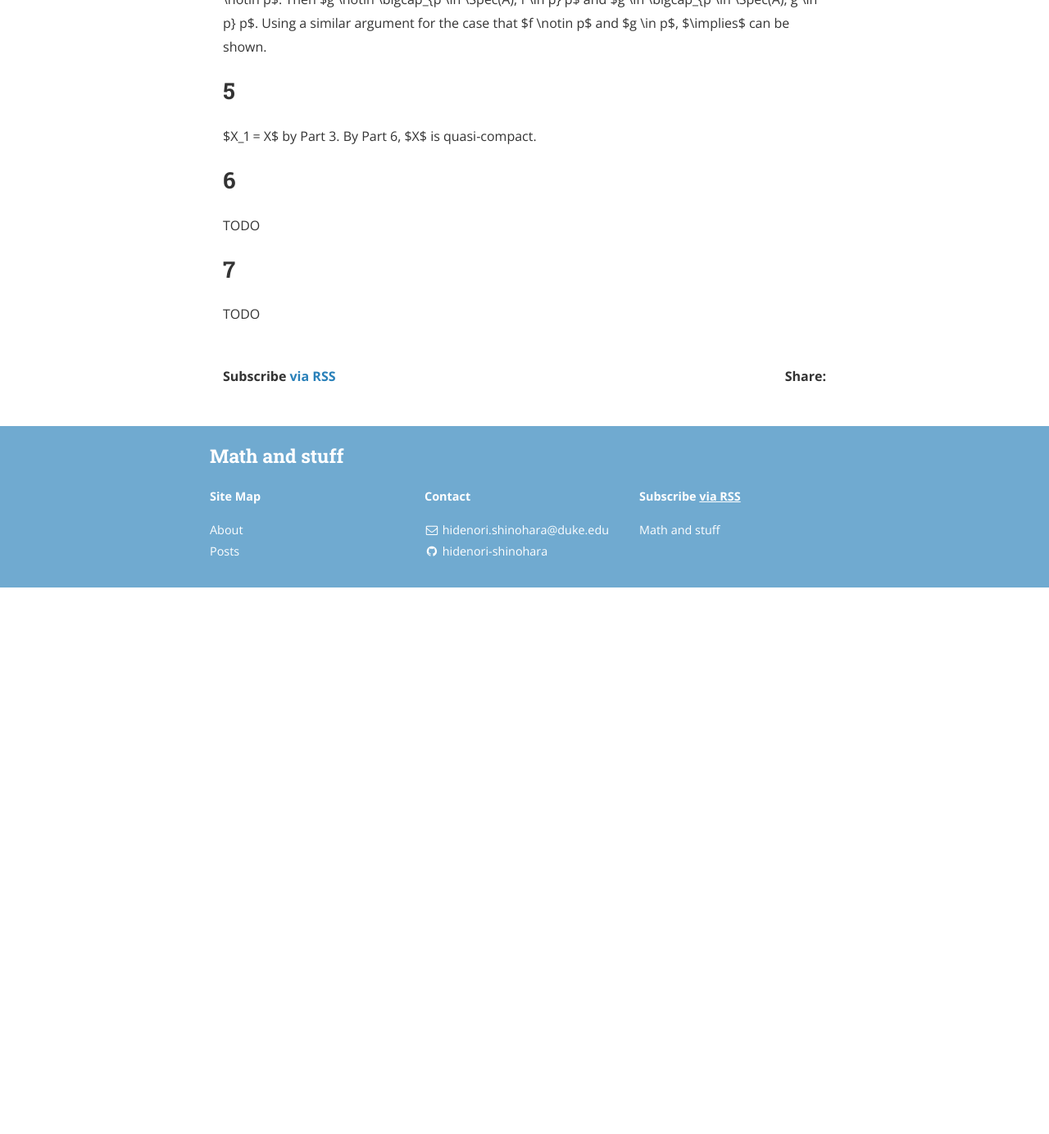
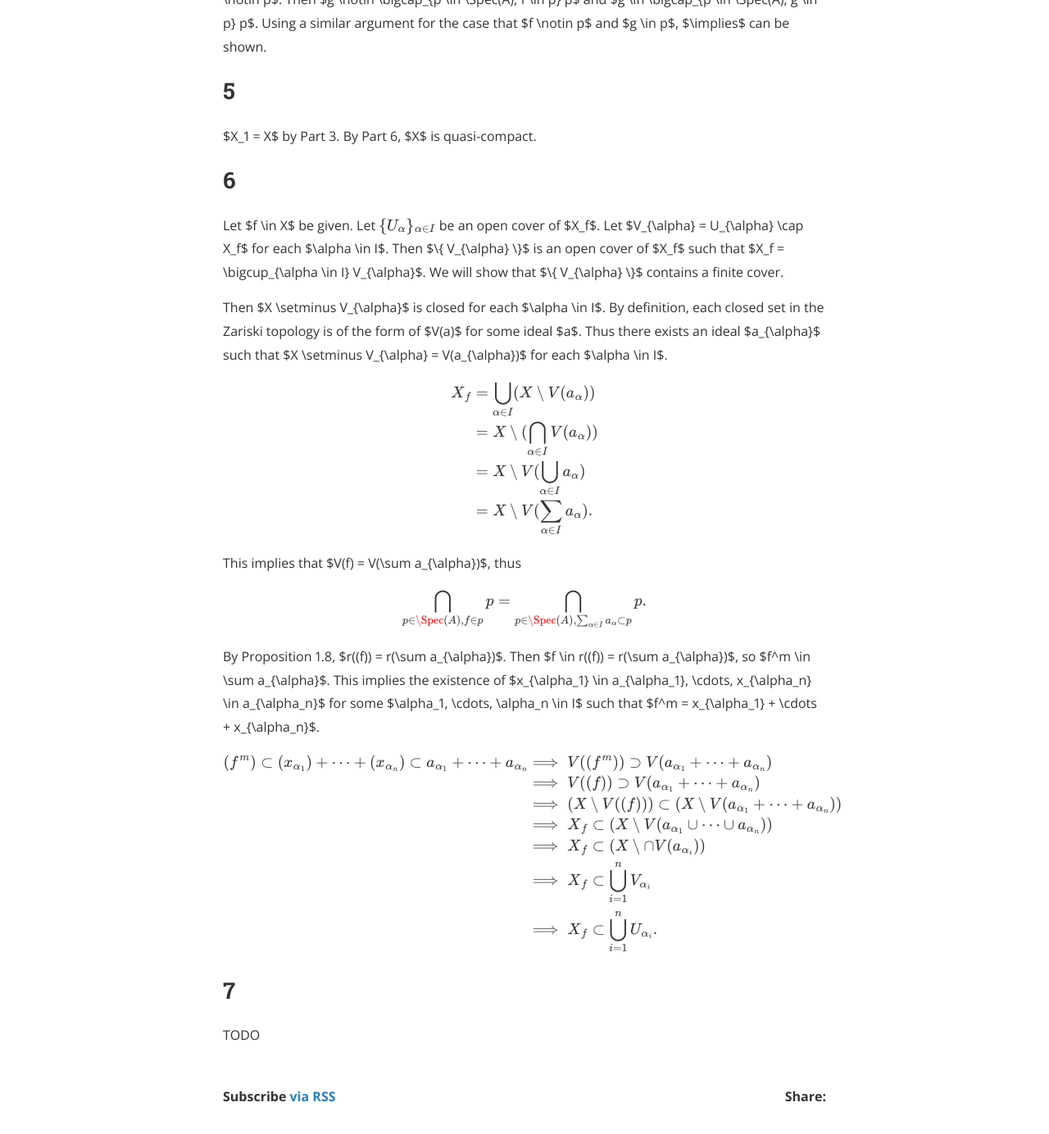
Before and after one commit to hidenori-shinohara/hidenori-shinohara.github.io, a Jekyll site: the page built from _posts/atiyah/chapter1/2019-12-17-zariski-topology-ex-1-17.md, in a window 1280 px wide and 1400 px high, scrolled down 2326 px. Shown: the top 1384 px of the window at 82% size. Built offline with Jekyll 4.4.1, drawn with Linux system fonts in a browser that asks for light colours; nearby versions of some CDN libraries; formulas are drawn with MathJax 3; before the commit the page ends 3043 px from its top, so only the background shows below that.

Commit message:
Finish ex 1-17 (vi)

```diff
--- a/_posts/atiyah/chapter1/2019-12-17-zariski-topology-ex-1-17.md
+++ b/_posts/atiyah/chapter1/2019-12-17-zariski-topology-ex-1-17.md
@@ -114,7 +114,50 @@ $X_1 = X$ by Part 3.
 By Part 6, $X$ is quasi-compact.
 
 ## 6
-TODO
+Let $f \in X$ be given.
+Let $$\{ U_{\alpha} \}_{\alpha \in I}$$ be an open cover of $X_f$.
+Let $V_{\alpha} = U_{\alpha} \cap X_f$ for each $\alpha \in I$.
+Then $\\{ V_{\alpha} \\}$ is an open cover of $X_f$ such that $X_f = \bigcup_{\alpha \in I} V_{\alpha}$.
+We will show that $\\{ V_{\alpha} \\}$ contains a finite cover.
+
+Then $X \setminus V_{\alpha}$ is closed for each $\alpha \in I$.
+By definition, each closed set in the Zariski topology is of the form of $V(a)$ for some ideal $a$.
+Thus there exists an ideal $a_{\alpha}$ such that $X \setminus V_{\alpha} = V(a_{\alpha})$ for each $\alpha \in I$.
+
+$$
+\begin{align*}
+  X_f
+    &= \bigcup_{\alpha \in I} (X \setminus V(a_{\alpha})) \\
+    &= X \setminus (\bigcap_{\alpha \in I} V(a_{\alpha})) \\
+    &= X \setminus V(\bigcup_{\alpha \in I} a_{\alpha}) \\
+    &= X \setminus V(\sum_{\alpha \in I} a_{\alpha}).
+\end{align*}
+$$
+
+This implies that $V(f) = V(\sum a_{\alpha})$, thus
+
+$$
+\begin{align*}
+  \bigcap_{p \in \Spec(A), f \in p} p = \bigcap_{p \in \Spec(A), \sum_{\alpha \in I} a_{\alpha} \subset p} p.
+\end{align*}
+$$
+
+By Proposition 1.8, $r((f)) = r(\sum a_{\alpha})$.
+Then $f \in r((f)) = r(\sum a_{\alpha})$, so $f^m \in \sum a_{\alpha}$.
+This implies the existence of $x_{\alpha_1} \in a_{\alpha_1}, \cdots, x_{\alpha_n} \in a_{\alpha_n}$ for some $\alpha_1, \cdots, \alpha_n \in I$ such that $f^m = x_{\alpha_1} + \cdots + x_{\alpha_n}$.
+
+$$
+\begin{align*}
+  (f^m) \subset (x_{\alpha_1}) + \cdots + (x_{\alpha_n}) \subset a_{\alpha_1} + \cdots + a_{\alpha_n}
+    &\implies V((f^m)) \supset V(a_{\alpha_1} + \cdots + a_{\alpha_n}) \\
+    &\implies V((f)) \supset V(a_{\alpha_1} + \cdots + a_{\alpha_n}) \\
+    &\implies (X \setminus V((f))) \subset (X \setminus V(a_{\alpha_1} + \cdots + a_{\alpha_n})) \\
+    &\implies X_f \subset (X \setminus V(a_{\alpha_1} \cup \cdots \cup a_{\alpha_n})) \\
+    &\implies X_f \subset (X \setminus \cap V(a_{\alpha_i})) \\
+    &\implies X_f \subset \bigcup_{i=1}^n V_{\alpha_i} \\
+    &\implies X_f \subset \bigcup_{i=1}^n U_{\alpha_i}.
+\end{align*}
+$$
 
 ## 7
 TODO
```
